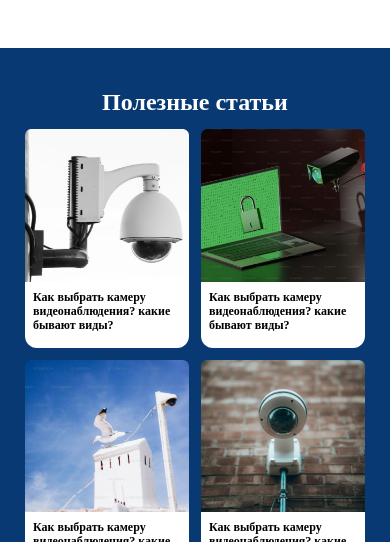
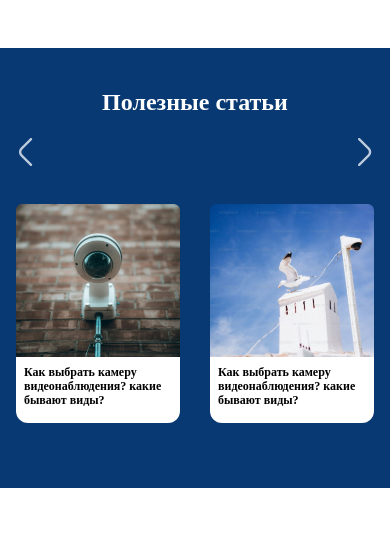
Before and after one commit to f4rr3ll1990/f4rr3ll1990.github.io, a plain HTML site: page index.html in a window 390 px wide. Shown: the part 7455-7997 px from the top of the page. Drawn offline with nearby package versions, Linux system fonts and the light colour scheme; a small style sheet from the web is missing; a web font is replaced by a local one.

Commit message:
slider added

```diff
--- a/index.html
+++ b/index.html
@@ -838,7 +838,8 @@
                 Полезные статьи
             </div>
         </div>
-        <div class="row articles-section_cardwrap">
+
+        <div class="row articles-section_cardwrap slider">
             <div class="col-6 col-lg-3">
                 <div class="articles-section_card">
                     <img src="image/main/Rectangle 362.png" alt="" class="img-fluid">
@@ -850,6 +851,22 @@
             <div class="col-6 col-lg-3">
                 <div class="articles-section_card">
                     <img src="image/main/Rectangle 362 (1).png" alt="" class="img-fluid">
+                    <div class="articles-section_cardtext">
+                        Как выбрать камеру видеонаблюдения? какие бывают виды?
+                    </div>
+                </div>
+            </div>
+            <div class="col-6 col-lg-3">
+                <div class="articles-section_card">
+                    <img src="image/main/Rectangle 362 (2).png" alt="" class="img-fluid">
+                    <div class="articles-section_cardtext">
+                        Как выбрать камеру видеонаблюдения? какие бывают виды?
+                    </div>
+                </div>
+            </div>
+            <div class="col-6 col-lg-3">
+                <div class="articles-section_card">
+                    <img src="image/main/Rectangle 362 (3).png" alt="" class="img-fluid">
                     <div class="articles-section_cardtext">
                         Как выбрать камеру видеонаблюдения? какие бывают виды?
                     </div>
--- a/index.js
+++ b/index.js
@@ -129,7 +129,34 @@ $(document).ready(function () {
         }]
     });
 
-
+    $('.articles-section_cardwrap').slick({
+        slidesToShow: 4,
+        slidesToScroll: 1,
+        autoplay: true,
+        autoplaySpeed: 1500,
+        arrows: true,
+        centerPadding: false,
+        // prevArrow: $('.brand-prev'),
+        // nextArrow: $('.brand-next'),
+        dots: false,
+        pauseOnHover: false,
+        responsive: [{
+            breakpoint: 1440,
+            settings: {
+                slidesToShow: 4
+            }
+        }, {
+            breakpoint: 900,
+            settings: {
+                slidesToShow: 2
+            }
+        }, {
+            breakpoint: 620,
+            settings: {
+                slidesToShow: 2
+            }
+        }]
+    });
 
 
 }); // $(document).ready
--- a/styles.css
+++ b/styles.css
@@ -271,6 +271,7 @@
     height: 5.6vh;
     display: none;
 }
+
 .topbuttons-wrap ul {
     justify-content: space-between;
 }
@@ -302,11 +303,13 @@
     height: 24px;
     padding-left: 0px !important;
 }
+
 .mobile-cartbtn_total {
     padding-left: 0px !important;
     position: relative;
     top: -3px;
 }
+
 .mobile-search_icon {
     background-image: url('image/main/search.svg');
     background-repeat: no-repeat;
@@ -325,6 +328,7 @@
 .mobile-buttons_right {
     display: flex;
 }
+
 .mobile-buttons_right a {
     padding: 0px 12px;
 }
@@ -367,6 +371,7 @@
     height: 10px;
     transform: rotate(180deg);
 }
+
 .open .biglink_icon {
     transform: rotate(0deg);
 }
@@ -446,6 +451,7 @@ ul.static-menu,
     display: flex;
     justify-content: space-around;
 }
+
 .mob-fav span {
     display: block;
     background-image: url('image/main/favorite.svg');
@@ -455,6 +461,7 @@ ul.static-menu,
     width: 66px;
     height: 40px;
 }
+
 .mob-compare span {
     display: block;
     background-image: url('image/main/balance.svg');
@@ -464,6 +471,7 @@ ul.static-menu,
     width: 66px;
     height: 40px;
 }
+
 .mob-login {
     font-family: Roboto;
     font-size: 18px;
@@ -475,6 +483,7 @@ ul.static-menu,
     padding: 8px 24px;
     border: 1px solid #083A74
 }
+
 .mob-login span {
     display: inline-block;
     background-image: url('image/main/person.svg');
@@ -1247,6 +1256,16 @@ ul.static-menu,
     color: #000000;
 }
 
+.articles-section_cardwrap .slick-prev:before {
+    content: url('image/main/left_white.svg');
+    display: none;
+}
+
+.articles-section_cardwrap .slick-next:before {
+    content: url('image/main/right_white.svg');
+    display: none;
+}
+
 /* Text-section */
 .text-section {
     padding-top: 80px;
@@ -1583,6 +1602,21 @@ footer {
         top: 48%;
     }
 
+    .articles-section_cardwrap .slick-prev,
+    .articles-section_cardwrap .slick-next {
+        top: 10%;
+    }
+
+    .articles-section_cardwrap .slick-prev:before {
+        content: url('image/main/left_white.svg');
+        display: block;
+    }
+
+    .articles-section_cardwrap .slick-next:before {
+        content: url('image/main/right_white.svg');
+        display: block;
+    }
+
     .slick-prev {
         left: 5px;
     }
@@ -1785,7 +1819,7 @@ footer {
     }
 
     .articles-section_cardwrap {
-        padding-top: 0;
+        padding-top: 70px;
     }
 
     .articles-section_cardwrap .col-6:nth-child(odd) {
```
Also changed, not shown: image/main/left_white.svg (added), image/main/right_white.svg (added).
